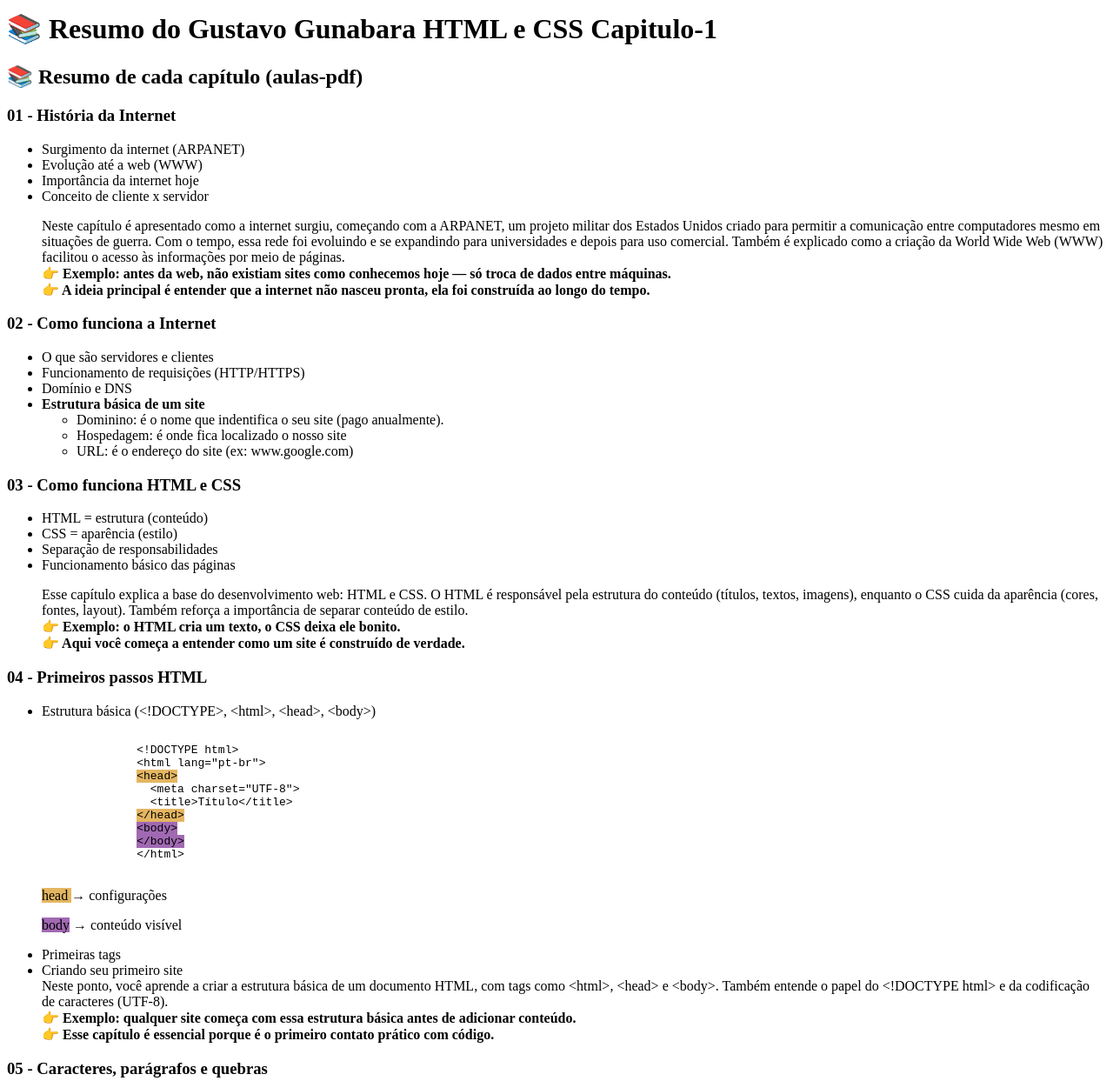
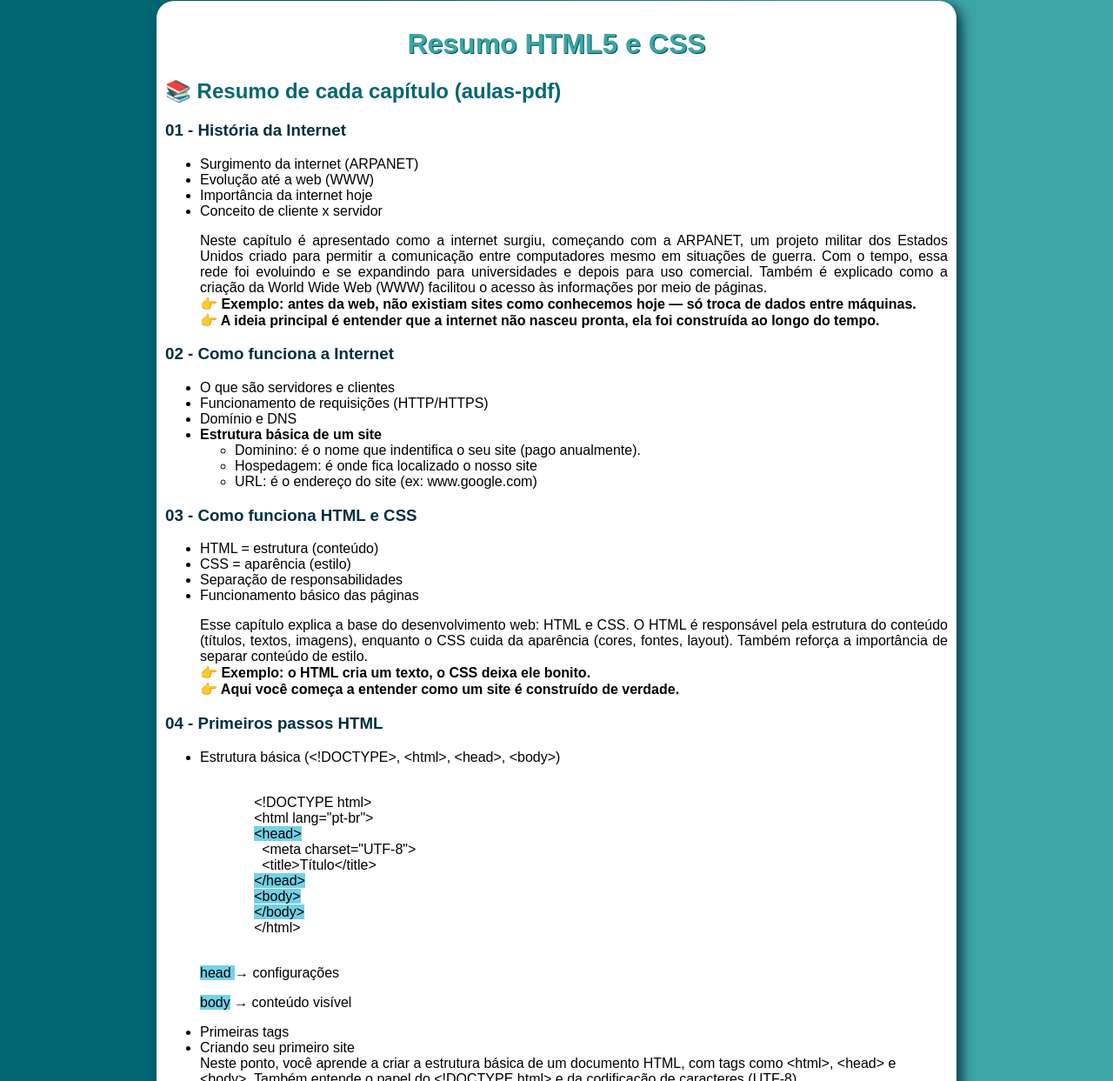
Before and after one commit to leticiavsdev/pagina-web, a plain HTML site: page index.html in a window 1280 px wide. Shown: the part 7-1250 px from the top of the page at 87% size. Drawn offline with Linux system fonts and the light colour scheme.

Commit message:
Atualizaçõa de hoje

```diff
--- a/index.html
+++ b/index.html
@@ -4,10 +4,11 @@
     <meta charset="UTF-8">
     <meta name="viewport" content="width=device-width, initial-scale=1.0">
     <title>Projeto Final</title>
+    <link rel="stylesheet" href="style.css">
 </head>
 <body>
     <main>
-        <h1> &#128218; Resumo do Gustavo Gunabara HTML e CSS Capitulo-1 </h1>
+        <h1> Resumo HTML5 e CSS </h1>
         <section>
             <h2> &#128218; Resumo de cada capítulo (aulas-pdf)</h2>
 
@@ -54,17 +55,17 @@
               <pre><code>
               &lt;!DOCTYPE html&gt;
               &lt;html lang="pt-br"&gt;
-              <mark style="background-color: rgb(228, 182, 97);">&lt;head&gt;</mark>
+              <mark>&lt;head&gt;</mark>
                 &lt;meta charset="UTF-8"&gt;
                 &lt;title&gt;Título&lt;/title&gt;
-              <mark style="background-color: rgb(228, 182, 97);">&lt;/head&gt;</mark>
-              <mark style="background-color: rgb(161, 105, 179);">&lt;body&gt;</mark>
-              <mark style="background-color: rgb(161, 105, 179);">&lt;/body&gt;</mark>
+              <mark>&lt;/head&gt;</mark>
+              <mark>&lt;body&gt;</mark>
+              <mark>&lt;/body&gt;</mark>
               &lt;/html&gt;
                 </code></pre>
 
-                <p><mark style="background-color: rgb(228, 182, 97);">head </mark>→ configurações</p>
-                <p><mark style="background-color: rgb(161, 105, 179);">body</mark> → conteúdo visível</p>
+                <p><mark>head </mark>→ configurações</p>
+                <p><mark>body</mark> → conteúdo visível</p>
               </li>
             <li>Primeiras tags</li>
             <li>Criando seu primeiro site</li>
@@ -258,7 +259,13 @@
               <ul>
                       <li>GIMP- para formatção de imagens gratuito</li>
                       <li>HandBrake- edição e criação de videos gratuito</li>
-                      <li><a href=""></a></li>
+                      <li>Site de Emojis <a href="https://emojipedia.org/" target="_blank" rel="noopener noreferrer">emojipedia</a></li>
+                      <li>Fonter utilizamos o <a href="https://fonts.google.com/" target="_blank" rel="noopener noreferrer"> Google Fontes</a></li>
+                      <li>Sites para baixar imagens</li>
+                      <ul>
+                        <li><a href="https://unsplash.com/pt-br">UnSplash</a></li>
+                        <li><a href="https://www.pexels.com/pt-br/">Pexels</a></li>
+                      </ul>
               </ul>
           </section>
     </main>
--- /dev/null
+++ b/style.css
@@ -0,0 +1,34 @@
+@charset "UTF-8";
+* {
+    font-family: Arial, Helvetica, sans-serif;
+    /*height: 100% */
+}
+
+body {
+    background-image: linear-gradient(to right, #026773 30%, #3CA6A6 70%);
+}
+main {
+   background-color: #ffffff;
+   border-radius: 20px;
+   box-shadow: 5px 5px 15px #012E40;
+   width: 900px;
+   padding: 10px;
+   margin: auto;
+}
+h1 {
+    color: #3CA6A6;
+    text-align: center;
+    text-shadow: 1px 1px 0px #024959;
+}
+h2 {
+    color: #026773;
+}
+h3 {
+    color: #012E40;
+}
+mark {
+    background-color: #73d1e6;
+}
+p {
+    text-align: justify;
+}
```
